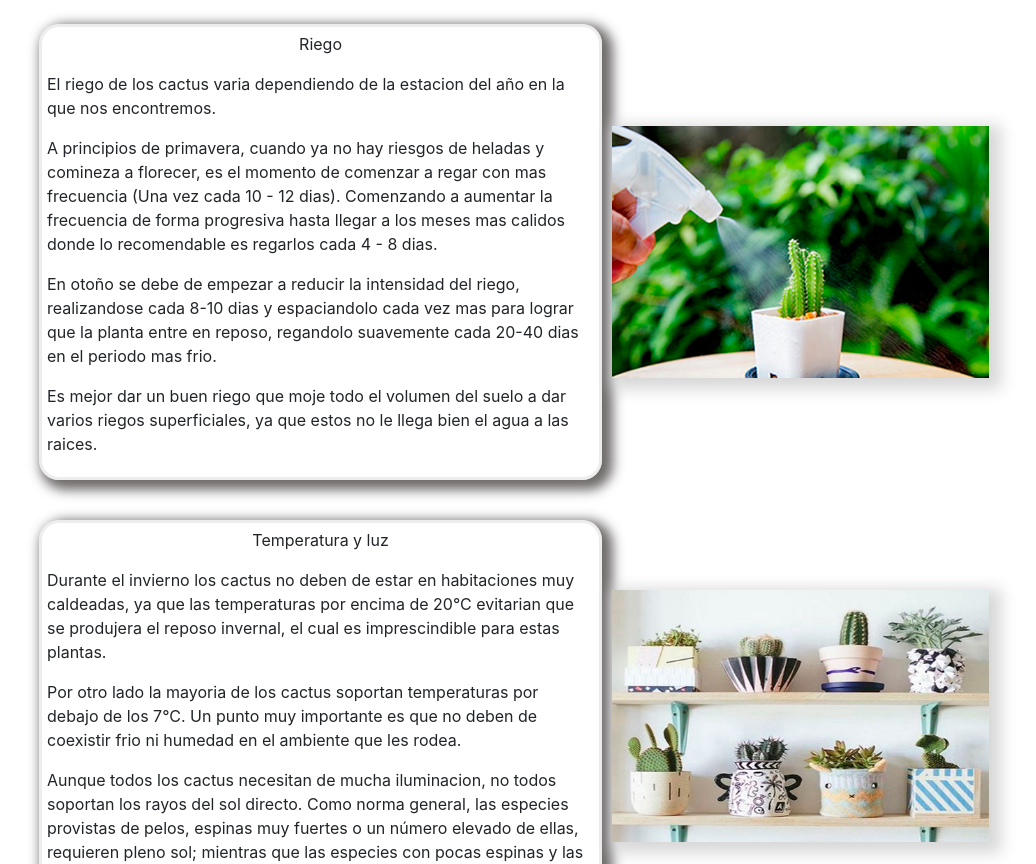
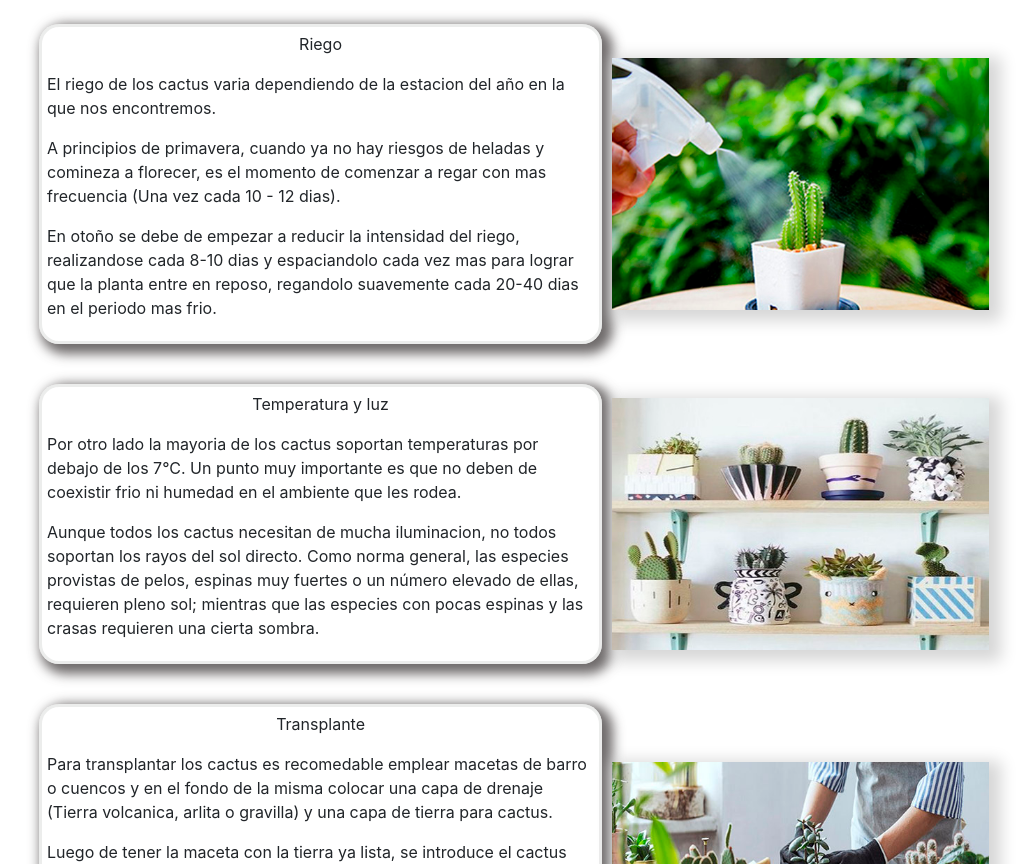
Before and after one commit to LucasEzequielMeza/EcoPlants, a plain HTML site: page Plantas/cactus.html in a window 1280 px wide. Shown: the part 740-1604 px from the top of the page, without its empty margins (131-1167 px from the left). Drawn offline with Linux system fonts and the light colour scheme.

Commit message:
pruebass

```diff
--- a/Plantas/cactus.html
+++ b/Plantas/cactus.html
@@ -58,13 +58,10 @@
                                     El riego de los cactus varia dependiendo de la estacion del año en la que nos encontremos.
                                 </p>
                                 <p class="informacion__texto">
-                                    A principios de primavera, cuando ya no hay riesgos de heladas y comineza a florecer, es el momento de comenzar a regar con mas frecuencia (Una vez cada 10 - 12 dias). Comenzando a aumentar la frecuencia de forma progresiva hasta llegar a los meses mas calidos donde lo recomendable es regarlos cada 4 - 8 dias.
+                                    A principios de primavera, cuando ya no hay riesgos de heladas y comineza a florecer, es el momento de comenzar a regar con mas frecuencia (Una vez cada 10 - 12 dias).
                                 </p>
                                 <p class="informacion__texto">
                                     En otoño se debe de empezar a reducir la intensidad del riego, realizandose cada 8-10 dias y espaciandolo cada vez mas para lograr que la planta entre en reposo, regandolo suavemente cada 20-40 dias en el periodo mas frio.
-                                </p>
-                                <p class="informacion__texto">
-                                Es mejor dar un buen riego que moje todo el volumen del suelo a dar varios riegos superficiales, ya que estos no le llega bien el agua a las raices.
                                 </p>
                             </div>
                         <div class="informacion__riego-img">
@@ -75,9 +72,6 @@
                         <div class="informacion__luz-texto">
                             <p class="informacion__titulo">
                                 Temperatura y luz
-                            </p>
-                            <p class="informacion__texto">
-                              Durante el invierno los cactus no deben de estar en habitaciones muy caldeadas, ya que las temperaturas por encima de 20°C evitarian que se produjera el reposo invernal, el cual es imprescindible para estas plantas.
                             </p>
                             <p class="informacion__texto">
                                 Por otro lado la mayoria de los cactus <span> soportan temperaturas por debajo de los 7°C</span>. Un punto muy importante es que no deben de coexistir frio ni humedad en el ambiente que les rodea.
```
Also changed, not shown: Plantas/suculentas.html (+0 -3 lines).
